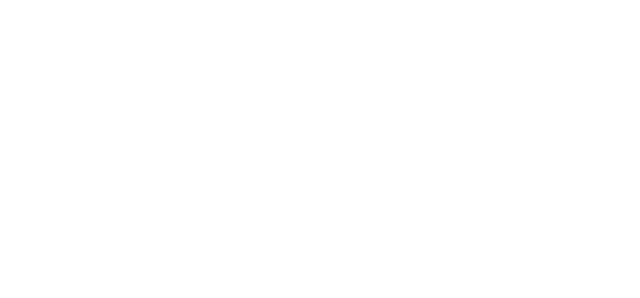
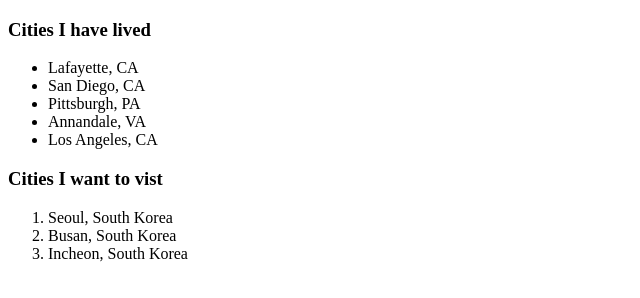
Before and after one commit to Chaos66-dev/html-exercise, a plain HTML site: page index.html in a window 1280 px wide. Shown: the whole page, without its empty margins (0-640 px from the left). Drawn offline with Linux system fonts and the light colour scheme.

Commit message:
added ordered and unordered list examples

```diff
--- a/index.html
+++ b/index.html
@@ -1,4 +1,36 @@
 <!DOCTYPE html>
-<html>
+
+<html lang="en-US">
+
+    <head>
+        <title>cities example</title>
+
+    </head>
+
+    <body>
+
+        <h3>
+            Cities I have lived
+        </h3>
+        <ul>
+            <li>Lafayette, CA</li>
+            <li>San Diego, CA</li>
+            <li>Pittsburgh, PA</li>
+            <li>Annandale, VA</li>
+            <li>Los Angeles, CA</li>
+        </ul>
+
+        <h3>
+            Cities I want to vist
+        </h3>
+        <ol>
+            <li>Seoul, South Korea</li>
+            <li>Busan, South Korea</li>
+            <li>Incheon, South Korea</li>
+        </ol>
+
+
+
+    </body>
 
 </html>
```
